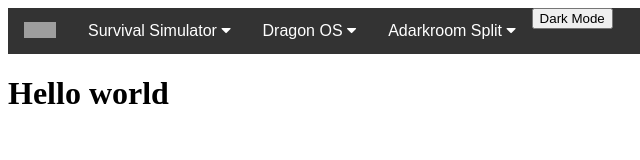
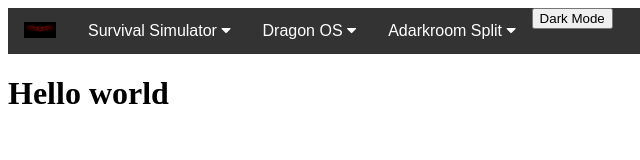
Before and after one commit to Khrysys/Comp01-sudo.github.io, a plain HTML site: page index.html in a window 1280 px wide. Shown: the full height of the page, 0-640 px from the left. Drawn offline with Linux system fonts and the light colour scheme; grey boxes are pictures that could not be loaded.

Commit message:
Update index.html

```diff
--- a/index.html
+++ b/index.html
@@ -75,7 +75,7 @@
 	<body>
 	    	<div class="navbar">
 			<a href="https://comp01-sudo.github.io" id="bottle" onclick="document.location='https://comp01-sudo.github.io/';return false;" >
-				 <img src="Central.svg" alt="Return to main page" style="width:32px;height:16px;">
+				 <img src="Central.png" alt="Return to main page" style="width:32px;height:16px;">
 			</a>
 	 		<div class="dropdown">
  				<button class="dropbtn" onclick="dropSUR()">Survival Simulator
```
